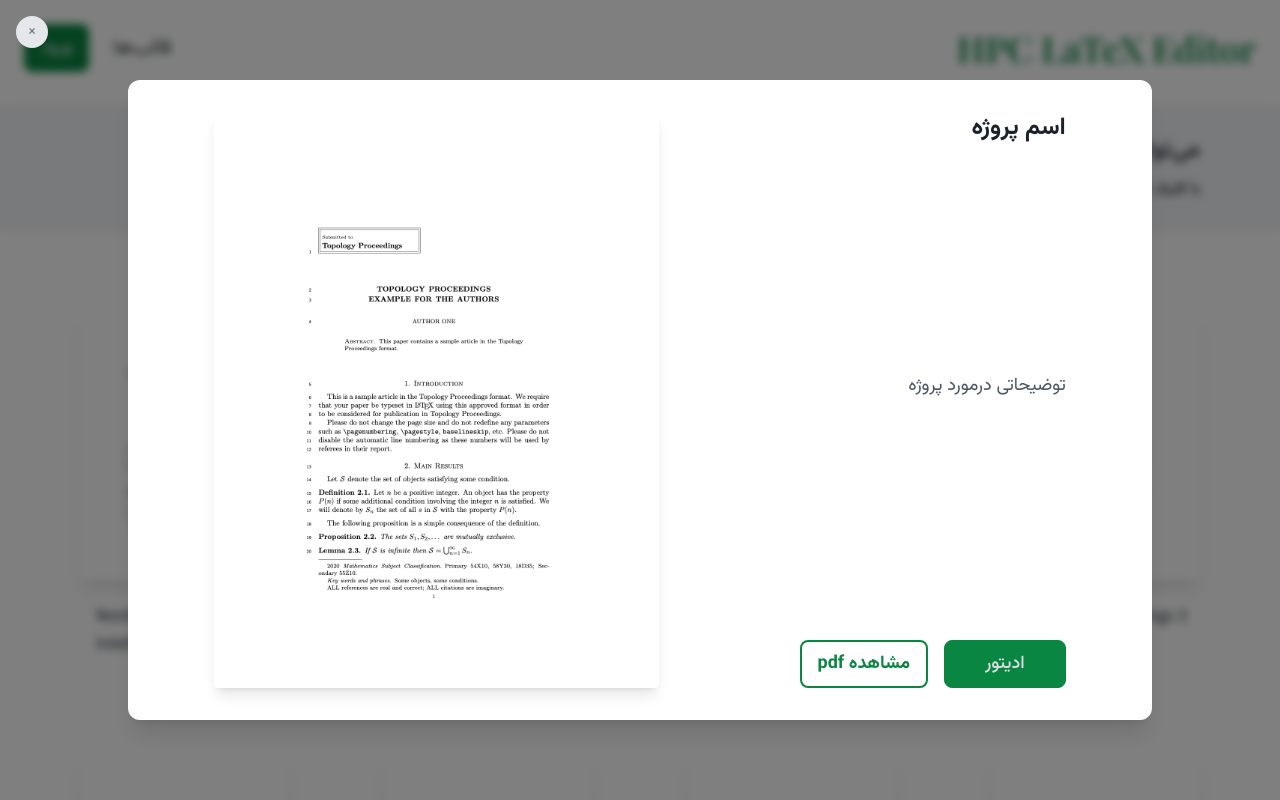
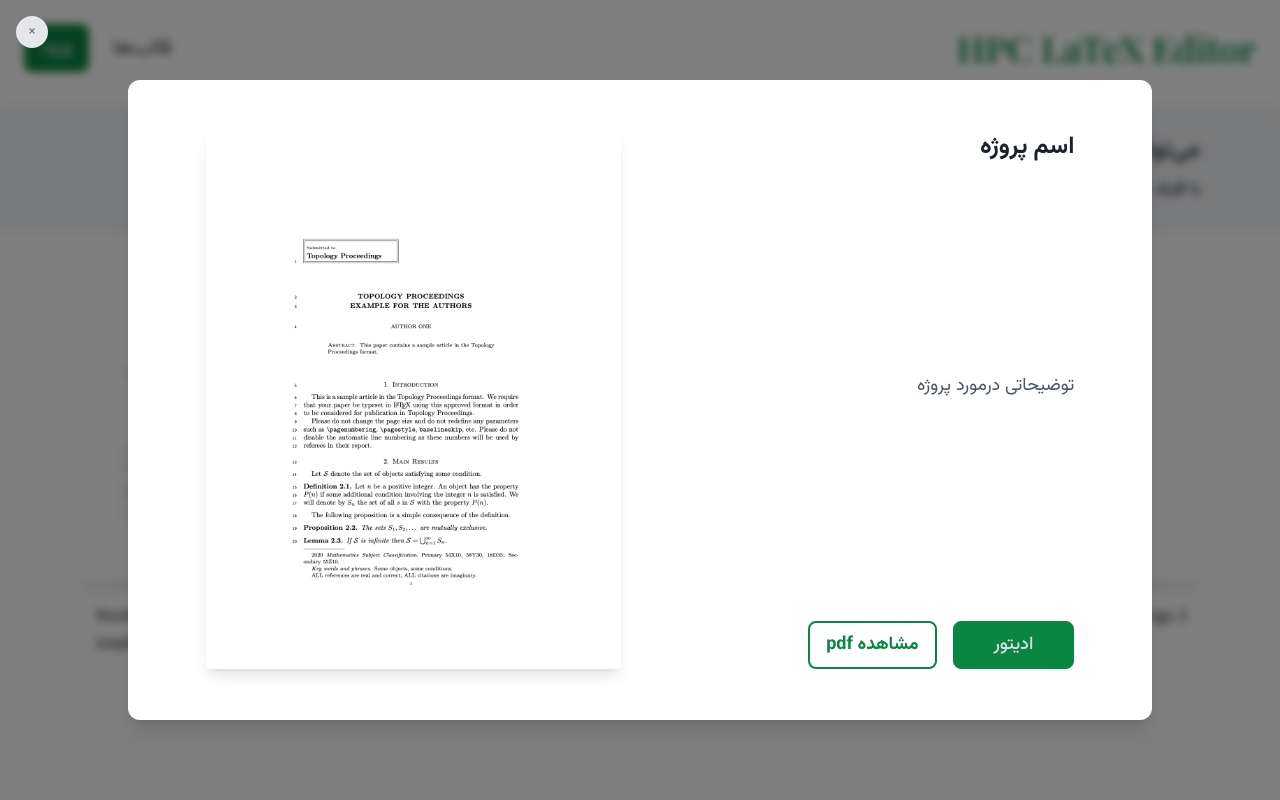
Before and after one commit to Afra-Khalaj/Overleaf-landing, a Next.js app: page /templates/academic-journal in a window 1280 px wide. Both pictures are taken after a click on the element "Topology proceedings 3 example". Shown: the top 800 px of the page. Built offline with nearby package versions, Linux system fonts and the light colour scheme; a web font is replaced by a local one.

Commit message:
modification 2

```diff
--- a/app/templates/academic-journal/page.tsx
+++ b/app/templates/academic-journal/page.tsx
@@ -123,7 +123,7 @@ const Page = () => {
           onClick={handleOverlayClose}
         >
           <div
-            className="bg-white rounded-xl shadow-xl p-8 w-[80%] flex gap-8 justify-around h-[80vh]"
+            className="bg-white rounded-xl shadow-xl py-[4%] w-[80%] flex gap-8 justify-around h-[80vh]"
             onClick={(e) => e.stopPropagation()}
           >
             <button
@@ -137,7 +137,7 @@ const Page = () => {
               <img
                 src={selectedTemplate.image}
                 alt={selectedTemplate.title}
-                className="w-full h-auto rounded shadow-lg"
+                className="w-auto h-auto rounded shadow-lg"
               />
             </div>
             <div className="flex flex-col justify-between" dir="rtl">
```
